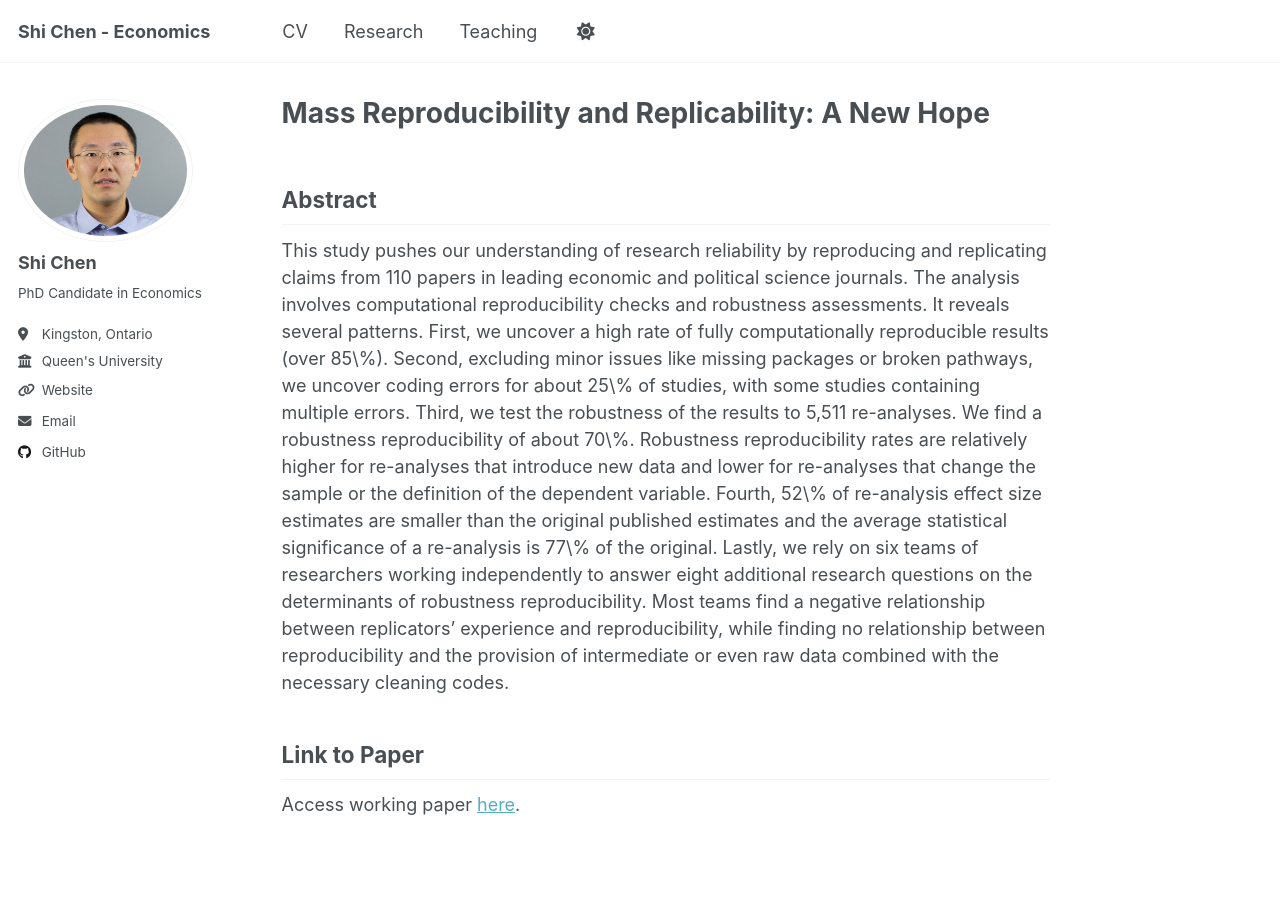
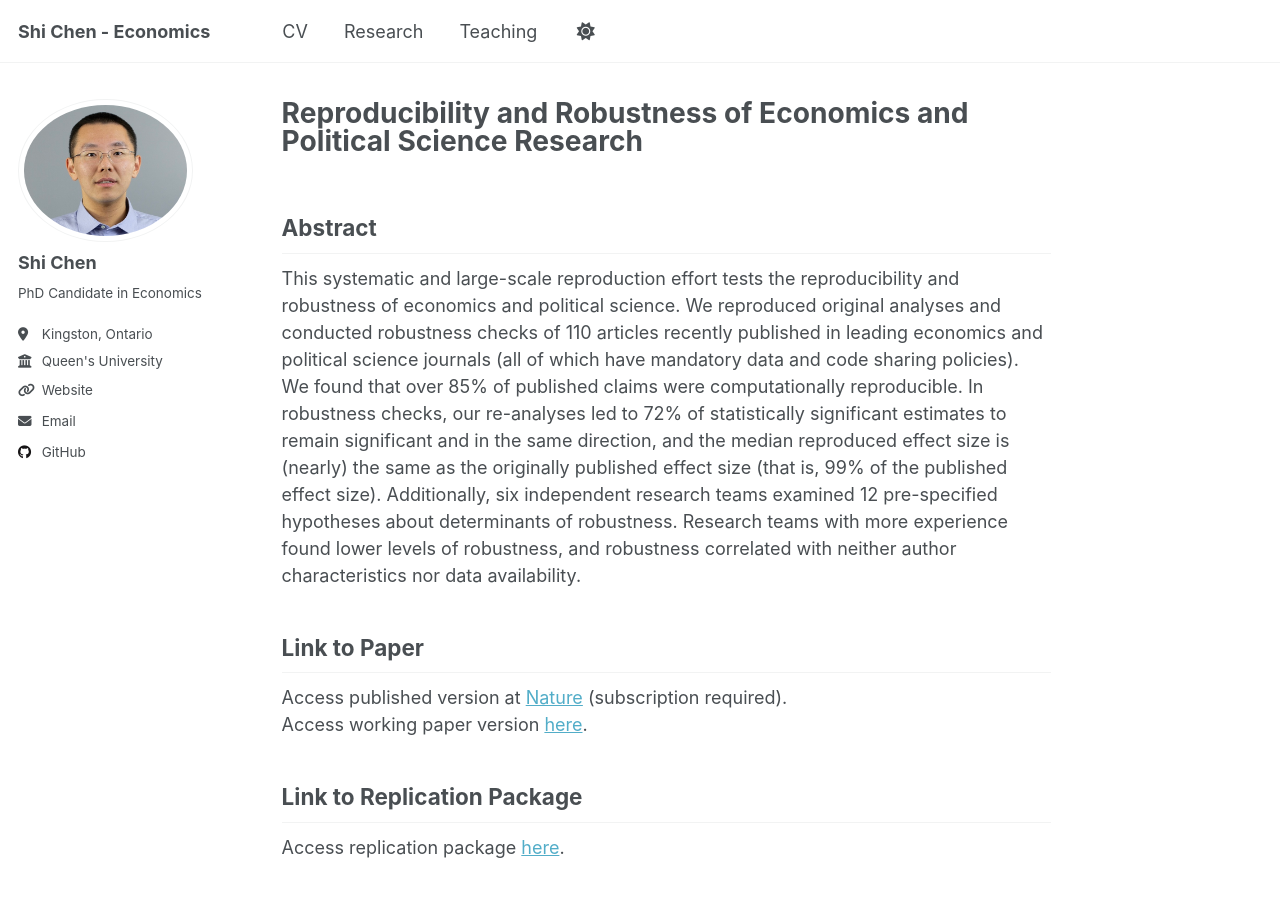
Before and after one commit to shichen14/shichen14.github.io, a Jekyll site: the page built from _publications/2025-09-18-MASS-replication.md, in a window 1280 px wide and 900 px high. Shown: the top 897 px of the window. Built offline with Jekyll 4.4.1, drawn with Linux system fonts in a browser that asks for light colours; a script that is not in the unit is left out.

Commit message:
Update 2025-09-18-MASS-replication.md

```diff
--- a/_publications/2025-09-18-MASS-replication.md
+++ b/_publications/2025-09-18-MASS-replication.md
@@ -1,9 +1,9 @@
 ---
-title: "Mass Reproducibility and Replicability: A New Hope"
+title: "Reproducibility and Robustness of Economics and Political Science Research"
 collection: publications
 category: manuscripts
 permalink: /publication/2025-09-18-MASS-replication
-excerpt: '*with Abel Brodeur, Derek Mikola, Nikolai Cook, et al.*<br>**Revise and resubmit, Nature.**<br>**[<a href="https://www.econstor.eu/bitstream/10419/289437/1/I4R-DP107.pdf">Link to paper</a>]**<br />This study pushes our understanding of research reliability by reproducing and replicating claims from 110 papers in leading economic and political science journals. The analysis involves computational reproducibility checks and robustness assessments.'
+excerpt: '*with Abel Brodeur, Derek Mikola, Nikolai Cook, et al.*<br>**Nature, April 2026, Vol. 652: p. 151–156.**<br>**[<a href="https://www.nature.com/articles/s41586-026-10251-x">Link to paper</a>] [<a href="https://zenodo.org/records/17792605">Link to replication pkg</a>]**<br>Previously circulated as "Mass Reproducibility and Replicability: A New Hope".<br />This study pushes our understanding of research reliability by reproducing and replicating claims from 110 papers in leading economic and political science journals. The analysis involves computational reproducibility checks and robustness assessments.'
 date: 2024-03-01
 venue:
 slidesurl:
@@ -14,7 +14,10 @@ citation:
 
 ## Abstract
 
-This study pushes our understanding of research reliability by reproducing and replicating claims from 110 papers in leading economic and political science journals. The analysis involves computational reproducibility checks and robustness assessments. It reveals several patterns. First, we uncover a high rate of fully computationally reproducible results (over 85\%). Second, excluding minor issues like missing packages or broken pathways, we uncover coding errors for about 25\% of studies, with some studies containing multiple errors. Third, we test the robustness of the results to 5,511 re-analyses. We find a robustness reproducibility of about 70\%. Robustness reproducibility rates are relatively higher for re-analyses that introduce new data and lower for re-analyses that change the sample or the definition of the dependent variable. Fourth, 52\% of re-analysis effect size estimates are smaller than the original published estimates and the average statistical significance of a re-analysis is 77\% of the original. Lastly, we rely on six teams of researchers working independently to answer eight additional research questions on the determinants of robustness reproducibility. Most teams find a negative relationship between replicators’ experience and reproducibility, while finding no relationship between reproducibility and the provision of intermediate or even raw data combined with the necessary cleaning codes.
+This systematic and large-scale reproduction effort tests the reproducibility and robustness of economics and political science. We reproduced original analyses and conducted robustness checks of 110 articles recently published in leading economics and political science journals (all of which have mandatory data and code sharing policies). We found that over 85% of published claims were computationally reproducible. In robustness checks, our re-analyses led to 72% of statistically significant estimates to remain significant and in the same direction, and the median reproduced effect size is (nearly) the same as the originally published effect size (that is, 99% of the published effect size). Additionally, six independent research teams examined 12 pre-specified hypotheses about determinants of robustness. Research teams with more experience found lower levels of robustness, and robustness correlated with neither author characteristics nor data availability.
 
 ## Link to Paper
-Access working paper <a href="https://www.econstor.eu/bitstream/10419/289437/1/I4R-DP107.pdf">here</a>.
+Access published version at <a href="https://www.nature.com/articles/s41586-026-10251-x">Nature</a> (subscription required).<br />Access working paper version <a href="https://ideas.repec.org/p/zbw/i4rdps/287.html">here</a>.
+
+## Link to Replication Package
+Access replication package <a href="https://zenodo.org/records/17792605">here</a>.
```
